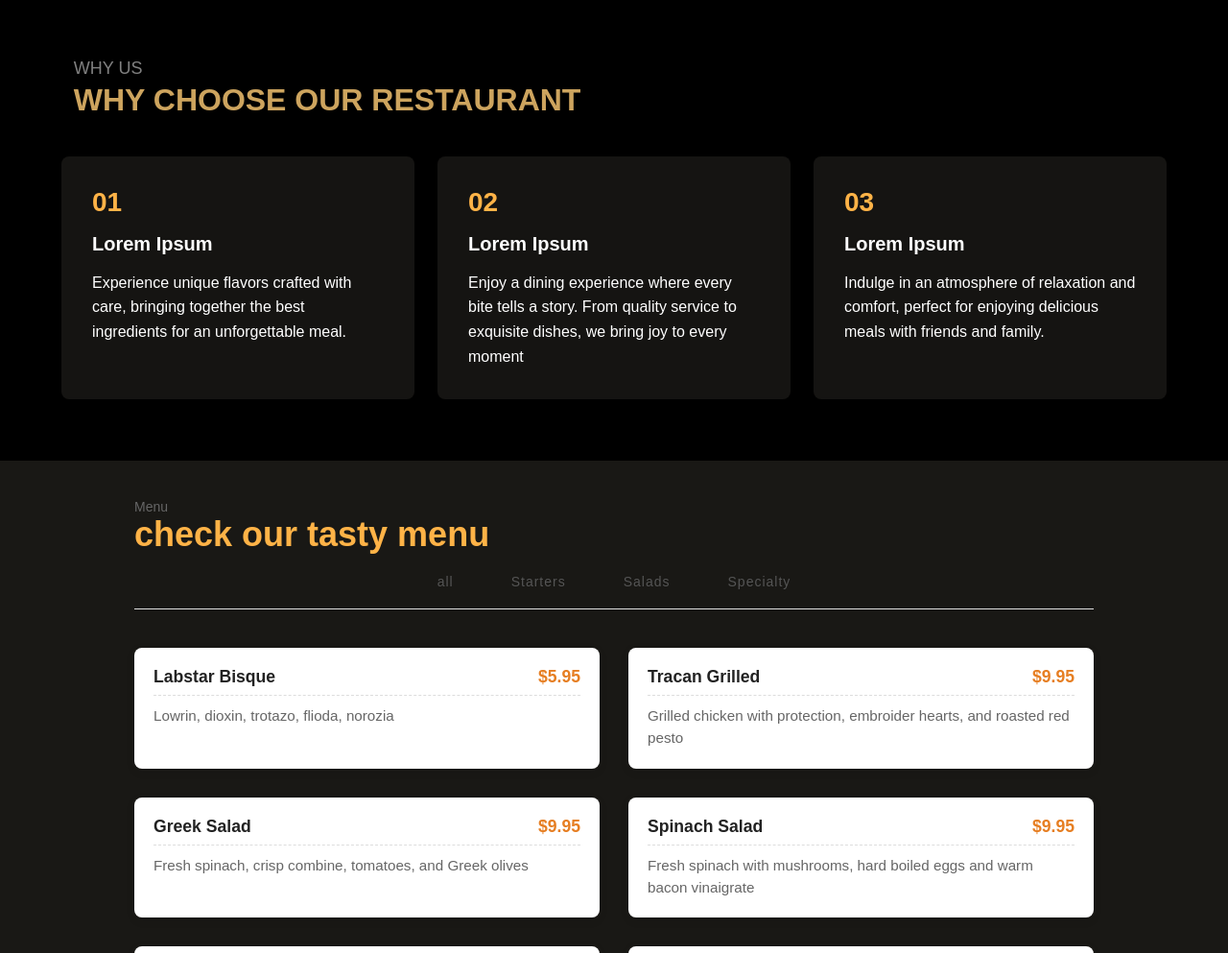
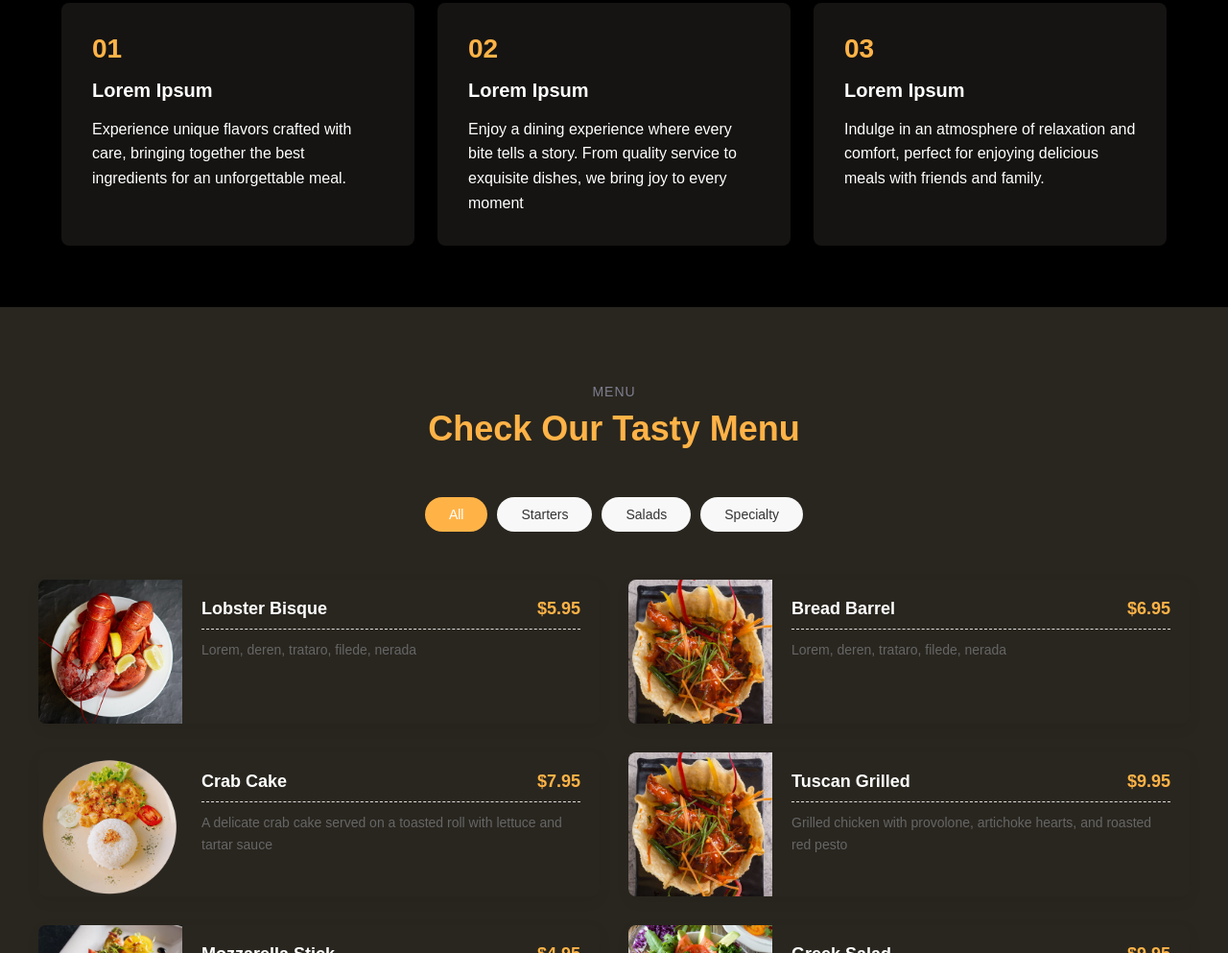
Before and after one commit to zyad667-ui/zyad-fiach-projetFinal-dom, a website: page index.html in a window 1280 px wide. Shown: the part 1807-2800 px from the top of the page at 96% size. Drawn offline with nearby package versions, Linux system fonts and the light colour scheme.

Commit message:
filtre section terminer

```diff
--- a/index.html
+++ b/index.html
@@ -151,89 +151,135 @@
             </div>
         </div>
     </section>
+    <!-- menu -->
+    <section class="menu-section">
+        <div class="container">
+            <div class="section-header">
+                <p class="section-subtitle">MENU</p>
+                <h2 class="section-title">Check Our Tasty Menu</h2>
+            </div>
 
-    <section>
-        <div class="menu-container">
-            <h2>menu</h2>
-            <h1>check our tasty menu</h1>
-            <div class="menuTabs">
-                <div class="menutabs active-1" data-category="all">all</div>
-                <div class="menu-tab" data-category="starters">Starters</div>
-                <div class="menu-tab" data-category="salads">Salads</div>
-                <div class="menu-tab" data-category="specialty">Specialty</div>
-            </div>
-            <!-- starters-item -->
-            <div class="menuItems">
-                <div class="item" data-category="starters">
-                    <div class="menu-item-name">
-                        <span>Labstar Bisque</span>
+            <ul class="menu-tabs">
+                <li class="menu-tab active" data-category="all">All</li>
+                <li class="menu-tab" data-category="starters">Starters</li>
+                <li class="menu-tab" data-category="salads">Salads</li>
+                <li class="menu-tab" data-category="specialty">Specialty</li>
+            </ul>
+
+            <div class="menu-items">
+                <!-- Starters -->
+                <div class="menu-item" data-category="starters">
+                    <img src="public/images/lobster-bisque.jpg" alt="Lobster Bisque" class="menu-item-img">
+                    <div class="menu-item-content">
+                        <div class="menu-item-header">
+                            <h3 class="menu-item-title">Lobster Bisque</h3>
                             <span class="menu-item-price">$5.95</span>
                         </div>
-                    <div class="menu-item-description">Lowrin, dioxin, trotazo, flioda, norozia</div>
+                        <p class="menu-item-description">Lorem, deren, trataro, filede, nerada</p>
                     </div>
+                </div>
+
                 <div class="menu-item" data-category="starters">
-                    <div class="menu-item-name">
-                        <span>Tracan Grilled</span>
+                    <img src="public/images/lobster-roll.jpg" alt="Bread Barrel" class="menu-item-img">
+                    <div class="menu-item-content">
+                        <div class="menu-item-header">
+                            <h3 class="menu-item-title">Bread Barrel</h3>
+                            <span class="menu-item-price">$6.95</span>
+                        </div>
+                        <p class="menu-item-description">Lorem, deren, trataro, filede, nerada</p>
+                    </div>
+                </div>
+
+                <div class="menu-item" data-category="starters">
+                    <img src="public/images/specials-1.png" alt="Crab Cake" class="menu-item-img">
+                    <div class="menu-item-content">
+                        <div class="menu-item-header">
+                            <h3 class="menu-item-title">Crab Cake</h3>
+                            <span class="menu-item-price">$7.95</span>
+                        </div>
+                        <p class="menu-item-description">A delicate crab cake served on a toasted roll with lettuce and
+                            tartar sauce</p>
+                    </div>
+                </div>
+
+                <div class="menu-item" data-category="starters">
+                    <img src="public/images/lobster-roll.jpg" alt="Tuscan Grilled" class="menu-item-img">
+                    <div class="menu-item-content">
+                        <div class="menu-item-header">
+                            <h3 class="menu-item-title">Tuscan Grilled</h3>
                             <span class="menu-item-price">$9.95</span>
                         </div>
-                    <div class="menu-item-desc">Grilled chicken with protection, embroider hearts, and roasted red pesto
+                        <p class="menu-item-description">Grilled chicken with provolone, artichoke hearts, and roasted
+                            red pesto</p>
                     </div>
                 </div>
-                <!-- slades -->
+
+                <div class="menu-item" data-category="starters">
+                    <img src="public/images/mozzarella.jpg" alt="Mozzarella Stick" class="menu-item-img">
+                    <div class="menu-item-content">
+                        <div class="menu-item-header">
+                            <h3 class="menu-item-title">Mozzarella Stick</h3>
+                            <span class="menu-item-price">$4.95</span>
+                        </div>
+                        <p class="menu-item-description">Lorem, deren, trataro, filede, nerada</p>
+                    </div>
+                </div>
+
+                <!-- Salads -->
                 <div class="menu-item" data-category="salads">
-                    <div class="menu-item-name">
-                        <span>Greek Salad</span>
+                    <img src="public/images/spinach-salad.jpg" alt="Greek Salad" class="menu-item-img">
+                    <div class="menu-item-content">
+                        <div class="menu-item-header">
+                            <h3 class="menu-item-title">Greek Salad</h3>
                             <span class="menu-item-price">$9.95</span>
                         </div>
-                    <div class="menu-item-desc">Fresh spinach, crisp combine, tomatoes, and Greek olives</div>
+                        <p class="menu-item-description">Fresh spinach, crisp romaine, tomatoes, and Greek olives</p>
                     </div>
+                </div>
+
                 <div class="menu-item" data-category="salads">
-                    <div class="menu-item-name">
-                        <span>Spinach Salad</span>
+                    <img src="public/images/specials-5.png" alt="Spinach Salad" class="menu-item-img">
+                    <div class="menu-item-content">
+                        <div class="menu-item-header">
+                            <h3 class="menu-item-title">Spinach Salad</h3>
                             <span class="menu-item-price">$9.95</span>
                         </div>
-                    <div class="menu-item-desc">Fresh spinach with mushrooms, hard boiled eggs and warm bacon vinaigrate
+                        <p class="menu-item-description">Fresh spinach with mushrooms, hard boiled egg, and warm bacon
+                            vinaigrette</p>
                     </div>
                 </div>
+
+                <div class="menu-item" data-category="salads">
+                    <img src="public/images/specials-4.png" alt="Caesar Selections" class="menu-item-img">
+                    <div class="menu-item-content">
+                        <div class="menu-item-header">
+                            <h3 class="menu-item-title">Caesar Selections</h3>
+                            <span class="menu-item-price">$8.95</span>
+                        </div>
+                        <p class="menu-item-description">Lorem, deren, trataro, filede, nerada</p>
+                    </div>
+                </div>
+
                 <!-- Specialty -->
                 <div class="menu-item" data-category="specialty">
-                    <div class="menu-item-name">
-                        <span>Breed Barrel</span>
-                        <span class="menu-item-price">$6.95</span>
-                    </div>
-                    <div class="menu-item-desc">Lowrin, dioxin, trotazo, flioda, norozia</div>
-                </div>
-
-                <div class="menu-item" data-category="specialty">
-                    <div class="menu-item-name">
-                        <span>Caesar Selections</span>
-                        <span class="menu-item-price">$8.95</span>
-                    </div>
-                    <div class="menu-item-desc">Lowrin, dioxin, trotazo, flioda, norozia</div>
-                </div>
-
-                <div class="menu-item" data-category="specialty">
-                    <div class="menu-item-name">
-                        <span>Mazzarella Stick</span>
-                        <span class="menu-item-price">$4.95</span>
-                    </div>
-                    <div class="menu-item-desc">Lowrin, dioxin, trotazo, flioda, norozia</div>
-                </div>
-
-                <div class="menu-item" data-category="specialty">
-                    <div class="menu-item-name">
-                        <span>Labstar Roll</span>
+                    <img src="public/images/specials-1.png" alt="Lobster Roll" class="menu-item-img">
+                    <div class="menu-item-content">
+                        <div class="menu-item-header">
+                            <h3 class="menu-item-title">Lobster Roll</h3>
                             <span class="menu-item-price">$12.95</span>
                         </div>
-                    <div class="menu-item-desc">Plump blaster meat, moyo and crisp lettuce on a boated bulky roll</div>
+                        <p class="menu-item-description">Plump lobster meat, mayo and crisp lettuce on a toasted bulky
+                            roll</p>
                     </div>
                 </div>
             </div>
         </div>
+    </section>
+
+    <section>
+
 
     </section>
-
-
 
 
 
@@ -334,7 +380,7 @@
 
     <button class="top-btn" aria-label="Back to top">
         <svg viewBox="0 0 24 24" fill="none" stroke="currentColor">
-            <path stroke-linecap="round" stroke-linejoin="round" stroke-width="2" d="M5 15l7-7 7 7"/>
+            <path stroke-linecap="round" stroke-linejoin="round" stroke-width="2" d="M5 15l7-7 7 7" />
         </svg>
     </button>
 
--- a/public/js/app.js
+++ b/public/js/app.js
@@ -83,19 +83,19 @@ document.addEventListener("DOMContentLoaded", function () {
 document.addEventListener('DOMContentLoaded', function () {
     const tabs = document.querySelectorAll('.menu-tab');
     const items = document.querySelectorAll('.menu-item');
+    items.forEach(item => {
+        item.style.display = 'flex';
+    });
 
     tabs.forEach(tab => {
         tab.addEventListener('click', function () {
-
             tabs.forEach(t => t.classList.remove('active'));
-
             this.classList.add('active');
-
             const category = this.getAttribute('data-category');
 
             items.forEach(item => {
                 if (category === 'all' || item.getAttribute('data-category') === category) {
-                    item.style.display = 'block';
+                    item.style.display = 'flex';
                 } else {
                     item.style.display = 'none';
                 }
@@ -197,11 +197,11 @@ document.addEventListener('DOMContentLoaded', function () {
 
 const topBtn = document.querySelector('.top-btn');
 
-        window.onscroll = function() {
+window.onscroll = function () {
     topBtn.classList.toggle('visible', window.scrollY > 300);
 };
 
-        topBtn.onclick = function() {
+topBtn.onclick = function () {
     window.scrollTo({
         top: 0,
         behavior: 'smooth'
--- a/src/sass/modules/home/_nav.scss
+++ b/src/sass/modules/home/_nav.scss
@@ -546,8 +546,9 @@ iframe,
     }
 
     .about-image-container {
-        width: 100%;
         margin-top: 20px;
+        width: 93%;
+        align-items: center;
     }
 
     .about-content li {
@@ -558,7 +559,7 @@ iframe,
 
     .container-hero {
         flex-direction: column;
-        padding: 0 5vw;
+        padding: 0 3vw;
         padding-top: 10vh;
         height: auto;
     }
@@ -681,134 +682,188 @@ iframe,
 
 // menu
 /* Style général */
-section {
-    padding: 40px 0;
+/* General Styles */
+#menu {
+    padding: 80px 0;
+    background-color: #fff;
+    font-family: 'Open Sans', sans-serif;
+}
+
+.menu-container {
+    max-width: 1200px;
+    margin: 0 auto;
+    padding: 0 20px;
+}
+
+.section-title {
+    text-align: center;
+    margin-bottom: 40px;
+}
+
+.section-title h2 {
+    font-size: 14px;
+    color: #7f7f90;
+    text-transform: uppercase;
+    letter-spacing: 1px;
+    margin-bottom: 10px;
+    font-weight: 500;
+}
+
+.section-title h1 {
+    font-size: 36px;
+    color: #ffb347;
+    margin-bottom: 15px;
+    font-weight: 700;
+    text-transform: capitalize;
+}
+
+/* Menu Tabs */
+.menu-section {
+    padding: 80px 20px;
     background-color: #191815;
 }
 
-.menu-container {
-    max-width: 1000px;
+.container {
+    max-width: 1200px;
     margin: 0 auto;
-    // padding: 0 20px;
 }
 
-h1 {
+.section-header {
+    text-align: center;
+    margin-bottom: 50px;
+}
+
+.section-subtitle {
+    font-size: 14px;
+    color: #7f7f90;
+    text-transform: uppercase;
+    letter-spacing: 1px;
+    margin-bottom: 10px;
+    font-weight: 500;
+}
+
+.section-title {
     font-size: 36px;
     color: #ffb347;
-    margin-bottom: 10px;
-}
-
-h2 {
-    font-size: 14px;
-    color: #666;
-    font-weight: 400;
+    margin: 0 0 15px 0;
+    font-weight: 700;
     text-transform: capitalize;
 }
 
-
-.menuTabs {
+/* Menu Tabs */
+.menu-tabs {
     display: flex;
     justify-content: center;
     margin-bottom: 40px;
-    border-bottom: 1px solid #ddd;
-    padding-bottom: 10px;
+    flex-wrap: wrap;
+    padding: 0;
+    list-style: none;
 }
 
-.menu-tab,
-.menutabs {
+.menu-tab {
     padding: 10px 25px;
-    margin: 0 5px;
+    margin: 0 5px 10px;
     cursor: pointer;
-    border-radius: 6px;
+    border-radius: 50px;
     transition: all 0.3s ease;
     font-size: 14px;
-    letter-spacing: 1px;
-    color: #555;
+    font-weight: 500;
+    color: #333;
+    background: #f8f8f8;
+    border: none;
 }
 
-.menu-tab:hover,
-.menutabs:hover {
-    background-color: #f0f0f0;
+.menu-tab:hover {
+    background: #ffb347;
+    color: #fff;
 }
 
-.menutabs.active-1 {
-    color: #555;
+.menu-tab.active {
+    background: #ffb347;
+    color: #fff;
 }
 
-.menuItems {
+/* Menu Items */
+.menu-section{
+    background: #29261f;
+}
+.menu-items {
     display: grid;
-    grid-template-columns: repeat(auto-fill, minmax(450px, 1fr));
+    grid-template-columns: repeat(auto-fill, minmax(500px, 1fr));
     gap: 30px;
+
 }
 
-.item,
 .menu-item {
-    background: white;
-    padding: 20px;
+    display: flex;
+    background:   #29261f;
     border-radius: 8px;
-    box-shadow: 0 3px 10px rgba(0, 0, 0, 0.1);
-    transition: transform 0.3s ease;
+    overflow: hidden;
+    box-shadow: 0 5px 15px rgba(0, 0, 0, 0.06);
+    transition: all 0.3s ease;
 }
 
-.item:hover,
 .menu-item:hover {
     transform: translateY(-5px);
+    box-shadow: 0 8px 30px rgba(0, 0, 0, 0.5);
 }
 
-.menu-item-name {
+.menu-item-img {
+    width: 150px;
+    height: 150px;
+    object-fit: cover;
+    flex-shrink: 0;
+}
+
+.menu-item-content {
+    padding: 20px;
+    flex-grow: 1;
+}
+
+.menu-item-header {
     display: flex;
     justify-content: space-between;
+    align-items: center;
     margin-bottom: 10px;
-    font-size: 1.1rem;
-    font-weight: bold;
-    color: #222;
+    padding-bottom: 10px;
     border-bottom: 1px dashed #ddd;
-    padding-bottom: 8px;
+}
+
+.menu-item-title {
+    font-size: 18px;
+    color:white;
+    margin: 0;
+    font-weight: 600;
 }
 
 .menu-item-price {
-    color: #e67e22;
-    font-weight: bold;
+    color: #ffb347;
+    font-weight: 700;
+    font-size: 18px;
 }
 
-.menu-item-desc,
 .menu-item-description {
     color: #666;
-    font-size: 0.95rem;
-    line-height: 1.5;
+    font-size: 14px;
+    line-height: 1.6;
+    margin: 0;
 }
 
+/* Responsive Design */
 @media (max-width: 768px) {
-    .menuItems {
+    .menu-items {
         grid-template-columns: 1fr;
     }
 
-    .menuTabs {
-        flex-wrap: wrap;
-    }
-
-    .menu-tab,
-    .menutabs {
-        margin-bottom: 10px;
-    }
-}
-
-@media (max-width: 480px) {
-    h1 {
-        font-size: 2rem;
-    }
-
-    .menu-item-name {
+    .menu-item {
         flex-direction: column;
     }
 
-    .menu-item-price {
-        margin-top: 5px;
+    .menu-item-img {
+        width: 100%;
+        height: 200px;
     }
 }
-
-// menu
-
 
 
 
```
Also changed, not shown: public/css/app.css, public/images/lobster-bisque.jpg (added), public/images/lobster-roll.jpg (added), public/images/mozzarella.jpg (added), public/images/specials-1.png (added), public/images/specials-2.png (added), public/images/specials-3.png (added), public/images/specials-4.png (added), public/images/specials-5.png (added), public/images/spinach-salad.jpg (added), 1 other file. Lines whose indentation alone changed are shown as unchanged.
